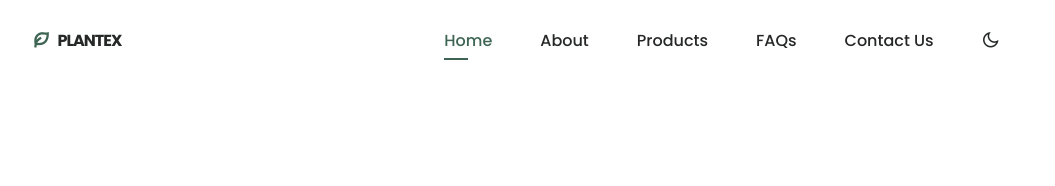
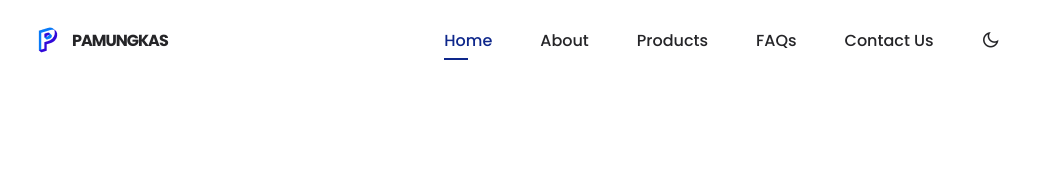
Before and after one commit to pamungkasstudio/pamungkasstudio, a plain HTML site: page index.html in a window 1280 px wide. Shown: the top 186 px of the page, without its empty margins (124-1179 px from the left). Drawn offline with nearby package versions, Linux system fonts and the light colour scheme.

Commit message:
persiapan

```diff
--- a/assets/css/styles.css
+++ b/assets/css/styles.css
@@ -7,11 +7,11 @@
 
   /*========== Colors ==========*/
   /*Color mode HSL(hue, saturation, lightness)*/
-  --hue: 152;
-  --first-color: hsl(var(--hue), 24%, 32%);
-  --first-color-alt: hsl(var(--hue), 24%, 28%);
-  --first-color-light: hsl(var(--hue), 24%, 66%);
-  --first-color-lighten: hsl(var(--hue), 24%, 92%);
+  --hue: 228;
+  --first-color: hsl(var(--hue), 82%, 30%);
+  --first-color-alt: hsl(var(--hue), 82%, 26%);
+  --first-color-light: hsl(var(--hue), 82%, 66%);
+  --first-color-lighten: hsl(var(--hue), 82%, 92%);
   --title-color: hsl(var(--hue), 4%, 15%);
   --text-color: hsl(var(--hue), 4%, 35%);
   --text-color-light: hsl(var(--hue), 4%, 55%);
--- a/index.html
+++ b/index.html
@@ -6,7 +6,7 @@
     <meta name="viewport" content="width=device-width, initial-scale=1.0">
 
     <!--=============== FAVICON ===============-->
-    <link rel="shortcut icon" href="assets/img/favicon.png" type="image/x-icon">
+    <link rel="shortcut icon" href="assets/img/favicon-pamungkas.png" type="image/x-icon">
 
     <!--=============== REMIX ICONS ===============-->
     <link href="https://cdn.jsdelivr.net/npm/remixicon@2.5.0/fonts/remixicon.css" rel="stylesheet">
@@ -22,7 +22,8 @@
     <header class="header" id="header">
         <nav class="nav container">
             <a href="#" class="nav__logo">
-                <i class="ri-leaf-line nav__logo-icon"></i> Plantex
+                <img src="assets/img/favicon-pamungkas.png" alt="" class="nav__logo-icon"> Pamungkas
+                <!-- <i class="ri-leaf-line nav__logo-icon"></i> Plantex -->
             </a>
 
             <div class="nav__menu" id="nav-menu">
```
Also changed, not shown: assets/img/favicon-pamungkas.png (added), assets/img/home.png, assets/img/home1.png (added).
